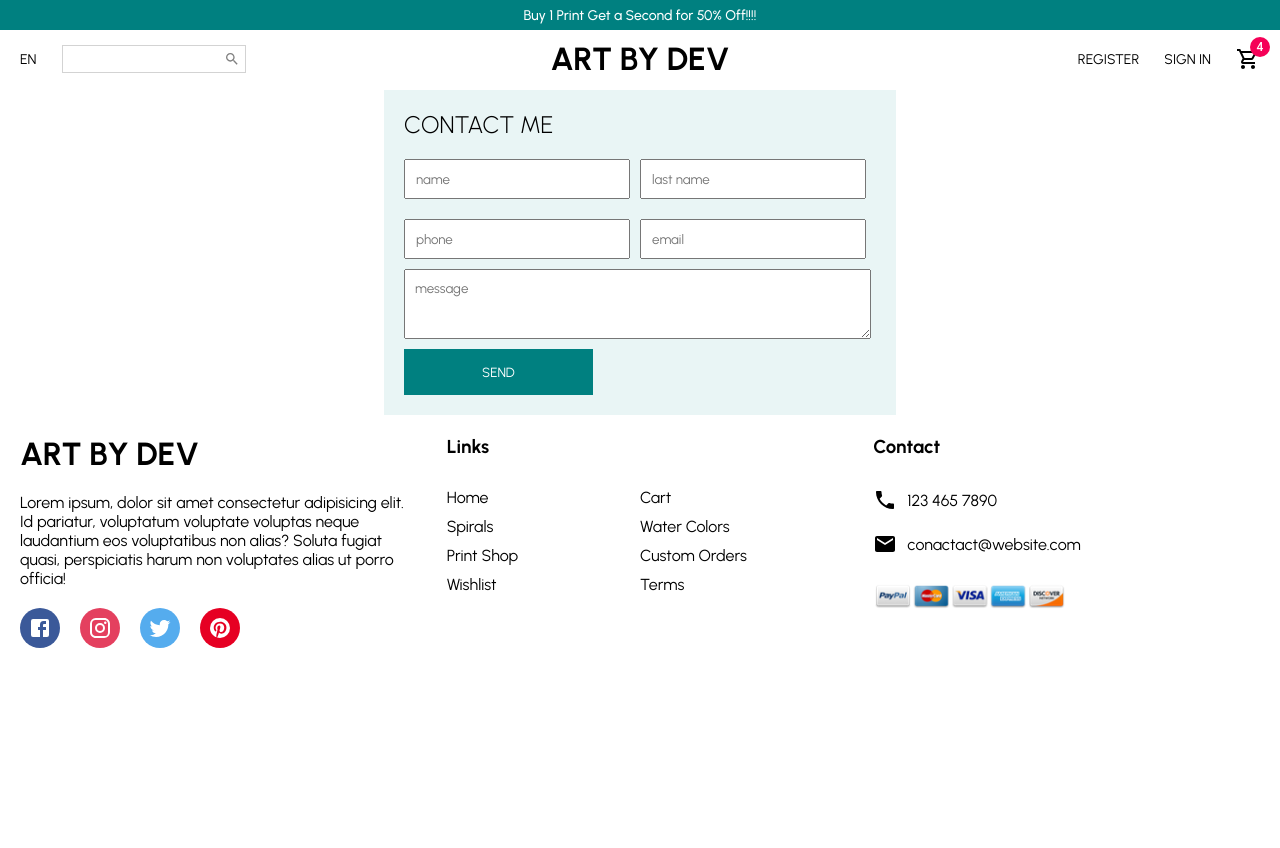
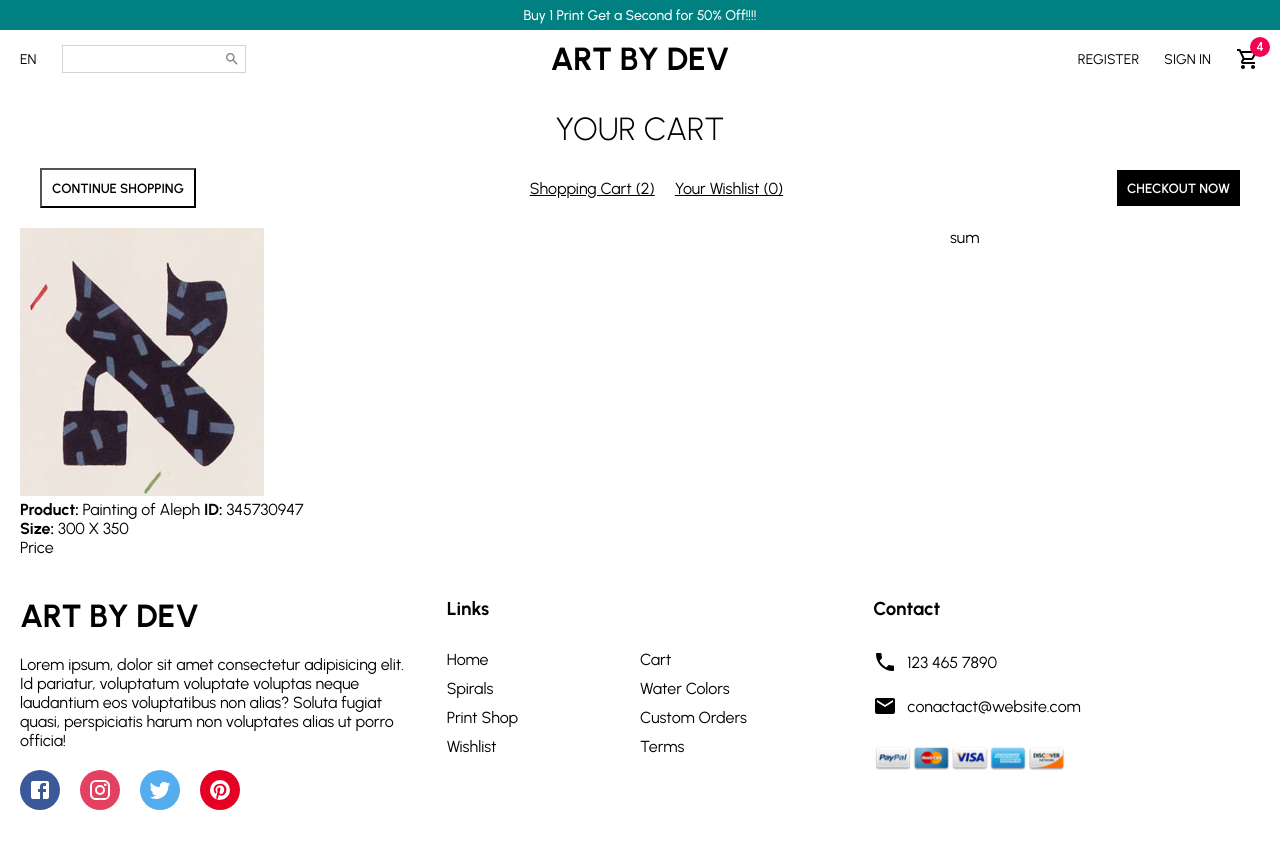
Before and after one commit to nateweis/ecom_frontend, a React (Create React App) app: page / in a window 1280 px wide. Shown: the top 848 px of the page. Before the commit the page ends 800 px from the top, so only its background shows below. Built offline with nearby package versions, Linux system fonts and the light colour scheme.

Commit message:
started woring on the shopping cart view page

```diff
--- a/src/App.jsx
+++ b/src/App.jsx
@@ -1,5 +1,6 @@
 import React from 'react';
 
+import Cart from './pages/Cart';
 import ContactPage from './pages/ContactPage';
 import Home from './pages/Home'
 import Login from './pages/Login';
@@ -10,7 +11,7 @@ import Register from './pages/Register';
 const App = () => {
   return (
     <>
-      <ContactPage />
+      <Cart />
     </>
   );
 };
--- a/src/pages/Cart.jsx
+++ b/src/pages/Cart.jsx
@@ -1,13 +1,123 @@
 import styled from "styled-components"
+import Announcement from "../components/Announcement"
+import Footer from "../components/Footer"
+import Navbar from "../components/Navbar"
+
+import Pic from '../images/imgFiles'
 
 const Cart = () => {
     return (
         <Container>
+            <Announcement />
+            <Navbar />
 
+            <Wrapper>
+                <Title>YOUR CART</Title>
+
+                <Top>
+                    <TopButton>CONTINUE SHOPPING</TopButton>
+                    <TopTextContainer>
+                        <TopText>Shopping Cart (2)</TopText>
+                        <TopText>Your Wishlist (0)</TopText>
+                    </TopTextContainer>
+                    <TopButton type="filled" >CHECKOUT NOW</TopButton>
+                </Top>
+
+                <Bottom>
+                    <Info>
+                        <ProductContainer>
+                            <ProductDetails>
+                                <Img src={Pic["p1"]} />
+                                <Details>
+                                    <ProductName> <b>Product:</b> Painting of Aleph </ProductName>
+                                    <ProductId> <b>ID:</b> 345730947 </ProductId>
+                                    <ProductColor />
+                                    <ProductSize> <b>Size:</b> 300 X 350 </ProductSize>
+                                </Details>
+                            </ProductDetails>
+                            <PriceDetails>Price</PriceDetails>
+                        </ProductContainer>
+                    </Info>
+
+                    <Summary>sum</Summary>
+                </Bottom>
+            </Wrapper>
+
+            <Footer />
         </Container>
     )
 }
 // //// Style /////
 const Container = styled.div` `
 
+const Wrapper = styled.div`
+    padding: 20px;
+`
+const Title = styled.h1`
+    font-weight: 300;
+    text-align: center;
+`
+
+// Top
+const Top = styled.div`
+    display: flex;
+    align-items: center;
+    justify-content: space-between;
+    padding: 20px;
+`
+const TopButton = styled.button`
+    padding: 10px;
+    font-weight: 600;
+    cursor: pointer;
+    border: ${props => props.type === "filled" && "none"};
+    background-color: ${props => props.type === "filled" ? "black": "transparent"};
+    color: ${props => props.type === "filled" && "white"};
+`
+const TopTextContainer = styled.div` `
+
+const TopText = styled.span`
+    text-decoration: underline;
+    cursor: pointer;
+    margin: 0 10px;
+`
+
+// Bottom
+const Bottom = styled.div`
+    display: flex;
+    justify-content: space-between;
+`
+const Info = styled.div`
+    flex:3;
+`
+const ProductContainer = styled.div`
+
+`
+const ProductDetails = styled.div`
+
+`
+const Img = styled.img`
+
+`
+const Details = styled.div`
+
+`
+const ProductName = styled.span`
+
+`
+const ProductId = styled.span`
+
+`
+const ProductColor = styled.div`
+
+`
+const ProductSize = styled.span`
+
+`
+const PriceDetails = styled.div`
+
+`
+const Summary = styled.div`
+    flex:1;
+`
+
 export default Cart
--- a/src/pages/ContactPage.jsx
+++ b/src/pages/ContactPage.jsx
@@ -17,7 +17,6 @@ const ContactPage = () => {
                     <Input placeholder="last name" />
                     <Input placeholder="phone" />
                     <Input placeholder="email" />
-
                     <Textarea placeholder="message" />
                     <Button>SEND</Button>
                 </Form>
```
